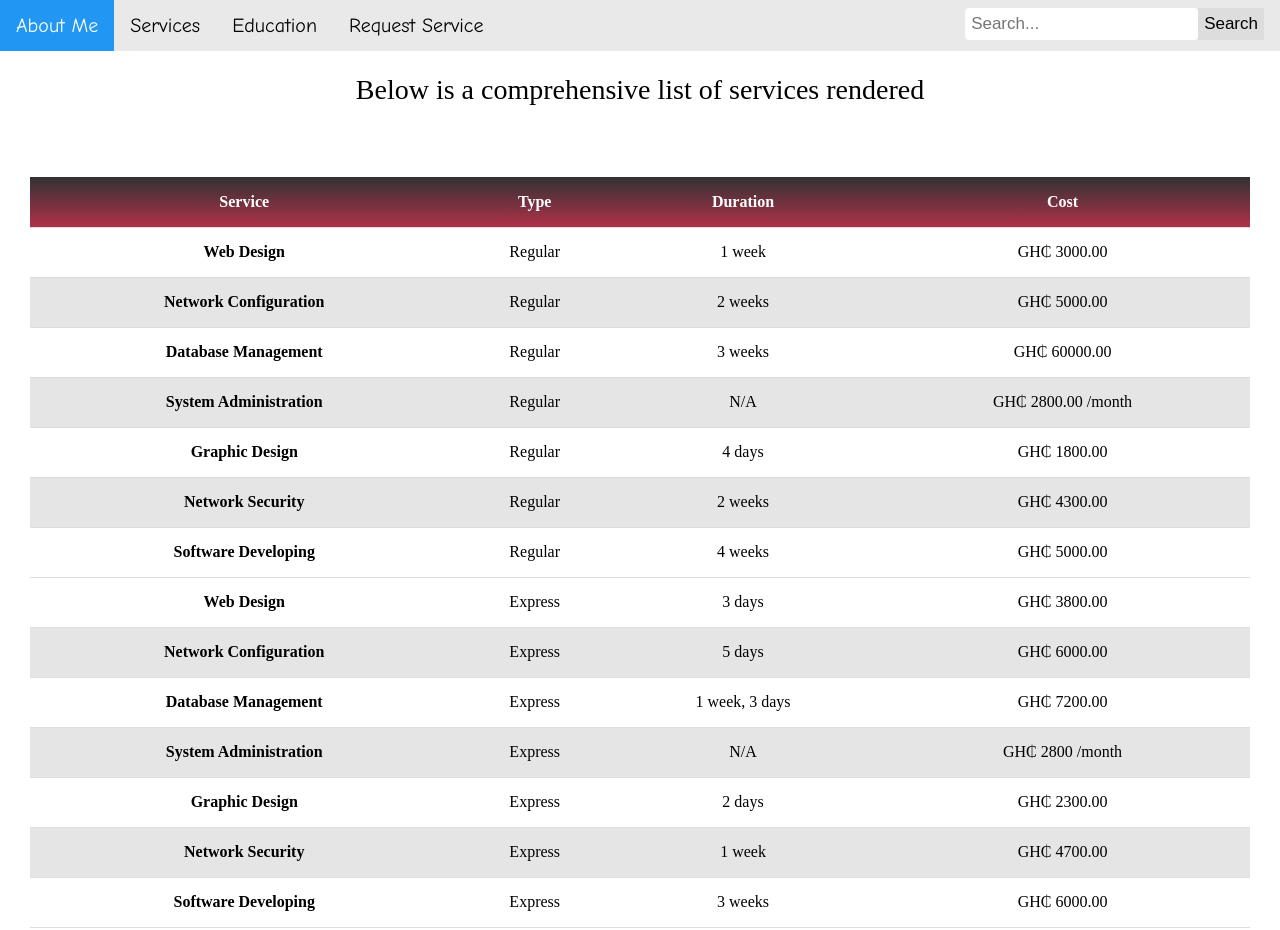
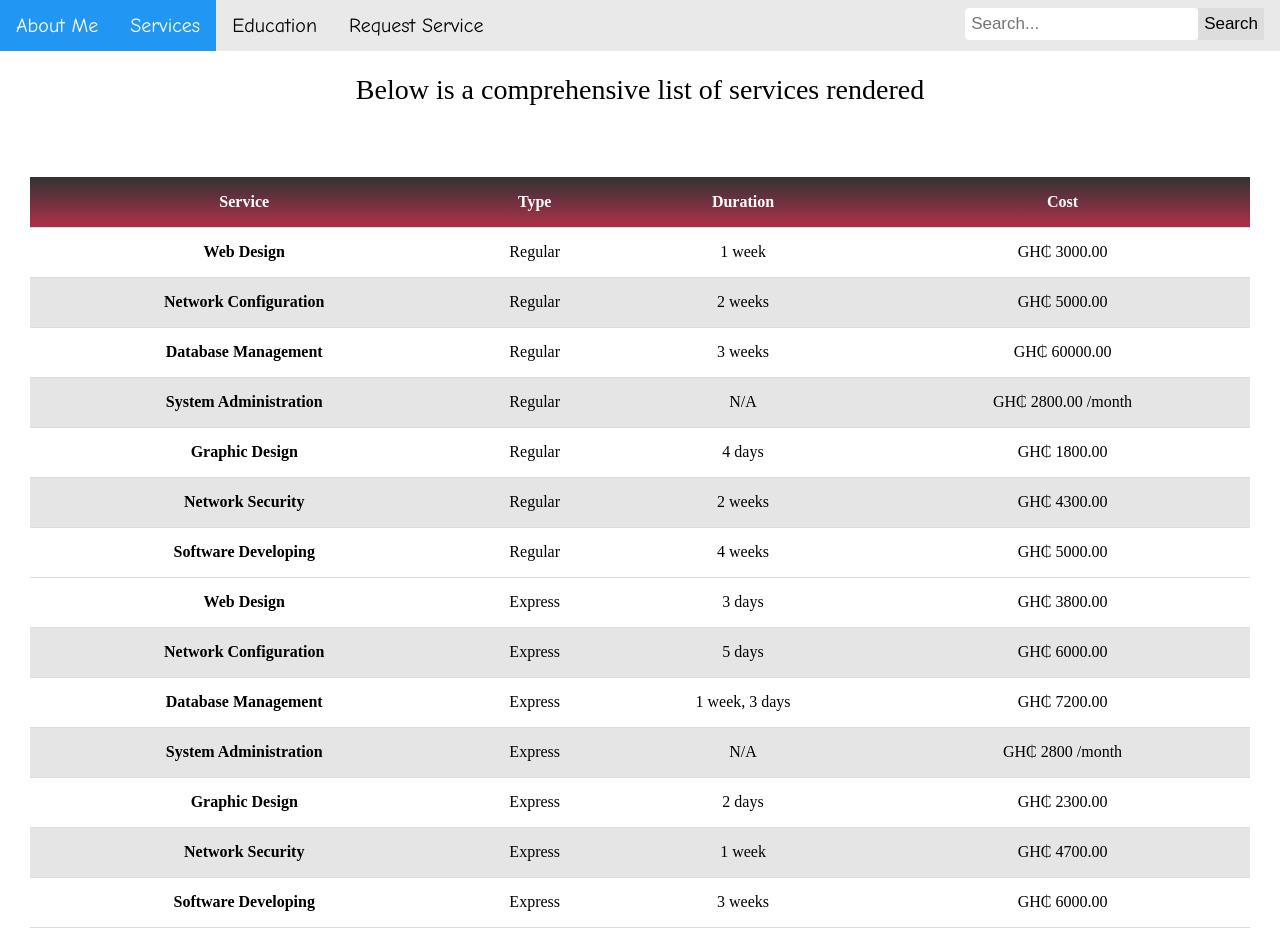
Before and after one commit to 1Twum/HTML5-tut1, a plain HTML site: page services.html in a window 1280 px wide. Shown: the top 930 px of the page. Drawn offline with Linux system fonts and the light colour scheme.

Commit message:
Update services.html

```diff
--- a/services.html
+++ b/services.html
@@ -13,7 +13,7 @@
 
 			<div class="navbar">
 						<a class="active" href="index.html">About Me</a></li>
-						<a href="services.html">Services</a>
+						<a class="active" href="services.html">Services</a>
 						<a href="education.html">Education</a>
 						<a href="bookings.html">Request Service</a>
 				<div class="searchbar">
```
